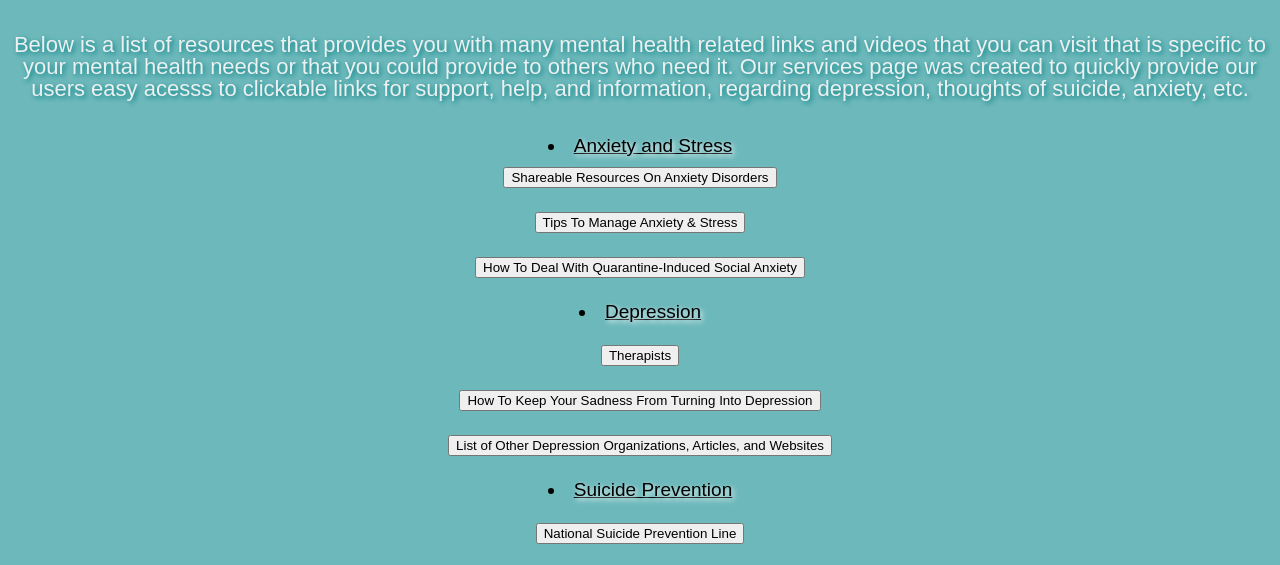
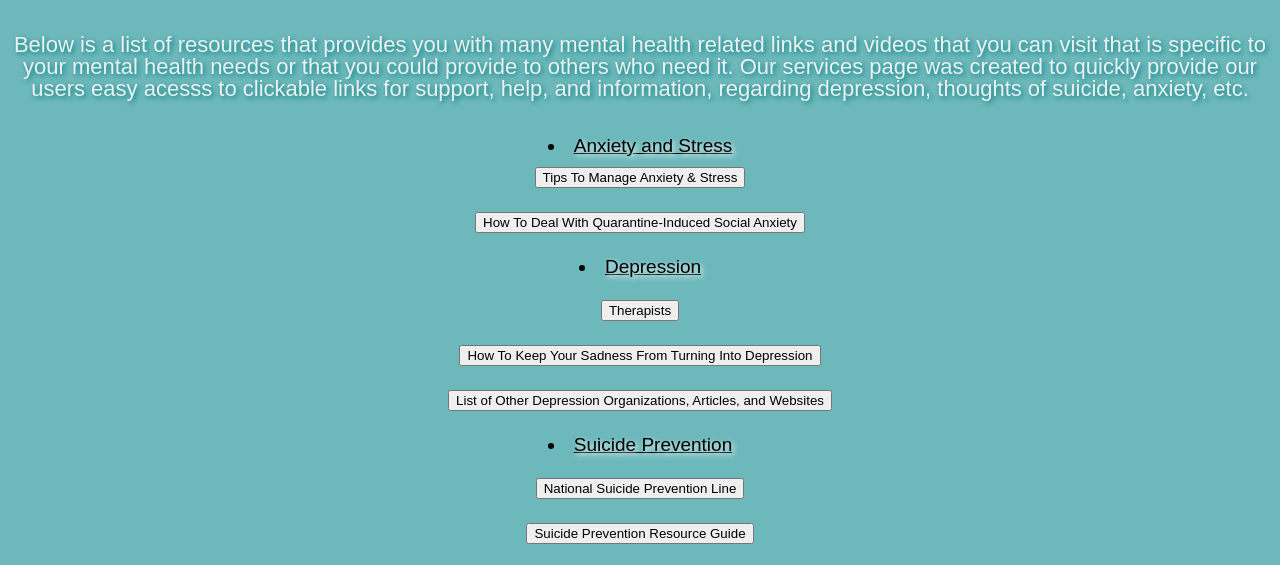
Before and after one commit to rcereno/slo-hacks-lite-project, a plain HTML site: page services.html in a window 1280 px wide. Shown: the part 231-796 px from the top of the page. Drawn offline with Linux system fonts and the light colour scheme.

Commit message:
Update services.html

```diff
--- a/services.html
+++ b/services.html
@@ -31,10 +31,6 @@
         <br>
         <br>
         <p> <li> <u>Anxiety and Stress</u> </li> </p>
-        <br>
-        <button
-        onclick="location.href='nimh.nih.gov/health/education-awareness/shareable-resources-on-anxiety-disorders.shtml'" type="button">Shareable Resources On Anxiety Disorders</button>
-        <br>
         <br>
         <button
         onclick="location.href='https://adaa.org/tips'" type="button">Tips To Manage Anxiety & Stress</button>
```
